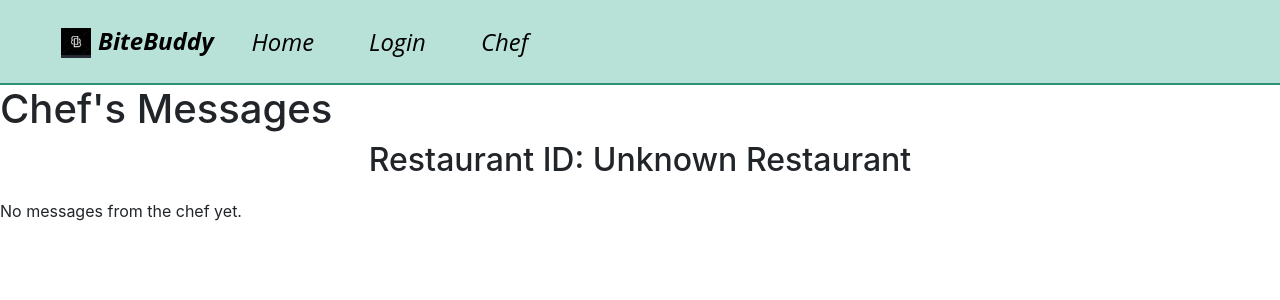
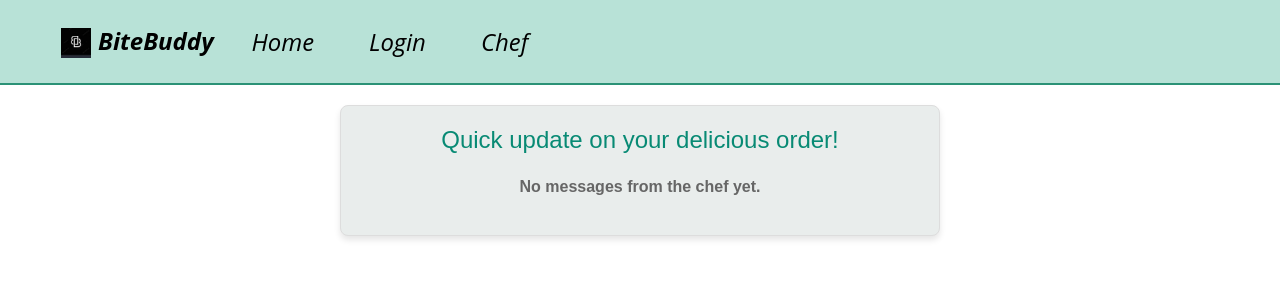
Before and after one commit to Ha1qua/BiteBuddy, a React (Create React App) app in the folder Client/bitebuddy/: page /message in a window 1280 px wide. Shown: the top 300 px of the page. Built offline with nearby package versions, Linux system fonts and the light colour scheme.

Commit message:
Enhance message layout and style: added spacing and updated timestamp color

```diff
--- /dev/null
+++ b/Client/bitebuddy/src/components/Message.css
@@ -0,0 +1,88 @@
+/* Style for the container */
+.message-container {
+  max-width: 600px;
+  margin: 20px auto;
+  padding: 20px;
+  background-color: #e9edec; /* Light grey background */
+  border: 1px solid #ddd; /* Subtle border */
+  border-radius: 8px; /* Rounded corners */
+  box-shadow: 0 4px 6px rgba(0, 0, 0, 0.1); /* Subtle shadow */
+  font-family: fantasy; /* Apply sans-serif fonts */
+  font-size: 1.8rem;
+  font-weight: bolder;
+}
+.tablemsg {
+  font-family: Arial, sans-serif;
+  margin-bottom: 10px; /* Adds spacing below the entire message */
+}
+
+.timestamp {
+  display: block; /* Ensures the timestamp is on a new line */
+  margin-top: 5px; /* Adds space above the timestamp */
+  color: #d35400 !important; /* Ensures the color is applied even if overridden */
+  font-size: 0.9rem; /* Adjusts the size */
+}
+
+.linechef {
+  font-family: Arial, sans-serif;
+  color: black;
+}
+/* Style for the title */
+.message-container h1 {
+  font-size: 24px;
+  color: #088a74; /* Dark grey */
+  text-align: center;
+  margin-bottom: 10px;
+}
+
+/* Style for the restaurant ID */
+.message-container h2 {
+  font-size: 18px;
+  color: #555; /* Medium grey */
+  text-align: center;
+  margin-bottom: 20px;
+}
+
+/* Style for the "No messages" paragraph */
+.message-container p {
+  font-size: 16px;
+  color: #666; /* Grey */
+  text-align: center;
+  margin-top: 20px;
+}
+
+/* Style for the message list */
+.message-container ul {
+  list-style-type: none; /* Remove bullet points */
+  padding: 0;
+  margin: 0;
+}
+
+/* Style for each message item */
+.message-container .message-item {
+  background-color: #fff; /* White background */
+  border: 1px solid #ccc; /* Subtle border */
+  border-radius: 6px; /* Rounded corners */
+  padding: 15px;
+  margin-bottom: 10px;
+  transition: transform 0.2s, box-shadow 0.2s;
+}
+
+/* Hover effect for message items */
+.message-container .message-item:hover {
+  transform: translateY(-3px);
+  box-shadow: 0 6px 8px rgba(0, 0, 0, 0.15);
+}
+
+/* Style for the table number and message */
+.message-container .message-item p {
+  margin: 0 0 10px;
+  font-size: 16px;
+  color: #333;
+}
+
+/* Style for the timestamp */
+.message-container .message-item small {
+  font-size: 14px;
+  color: #888; /* Light grey */
+}
--- a/Client/bitebuddy/src/components/Message.js
+++ b/Client/bitebuddy/src/components/Message.js
@@ -1,5 +1,5 @@
 import React, { useEffect, useState } from "react";
-
+import "./Message.css";
 const Message = () => {
   const [chefMessages, setChefMessages] = useState([]);
   const [restaurantId, setRestaurantId] = useState("");
@@ -33,21 +33,23 @@ const Message = () => {
 
   return (
     <div className="message-container">
-      <h1>Chef's Messages</h1>
-      <h2>Restaurant ID: {restaurantId}</h2> {/* Display the restaurant ID */}
+      <h1>Quick update on your delicious order!</h1>
+      {/* <h2>Restaurant ID: {restaurantId}</h2> Display the restaurant ID */}
       {chefMessages.length === 0 ? (
-        <p>No messages from the chef yet.</p>
+        <p className="linechef">No messages from the chef yet.</p>
       ) : (
         <ul>
           {chefMessages.map((message, index) => {
-            console.log("Haiqua", message.id); // Log "Haiqua" and the message ID
+            // console.log("Haiqua", message.id); // Log "Haiqua" and the message ID
             return (
               <li key={index} className="message-item">
-                <p>
+                <p className="tablemsg">
                   <strong>Table {message.tableNumber}:</strong>{" "}
                   {message.message}
+                  <small className="timestamp">
+                    {new Date(message.timestamp).toLocaleString()}
+                  </small>
                 </p>
-                <small>{new Date(message.timestamp).toLocaleString()}</small>
               </li>
             );
           })}
```
